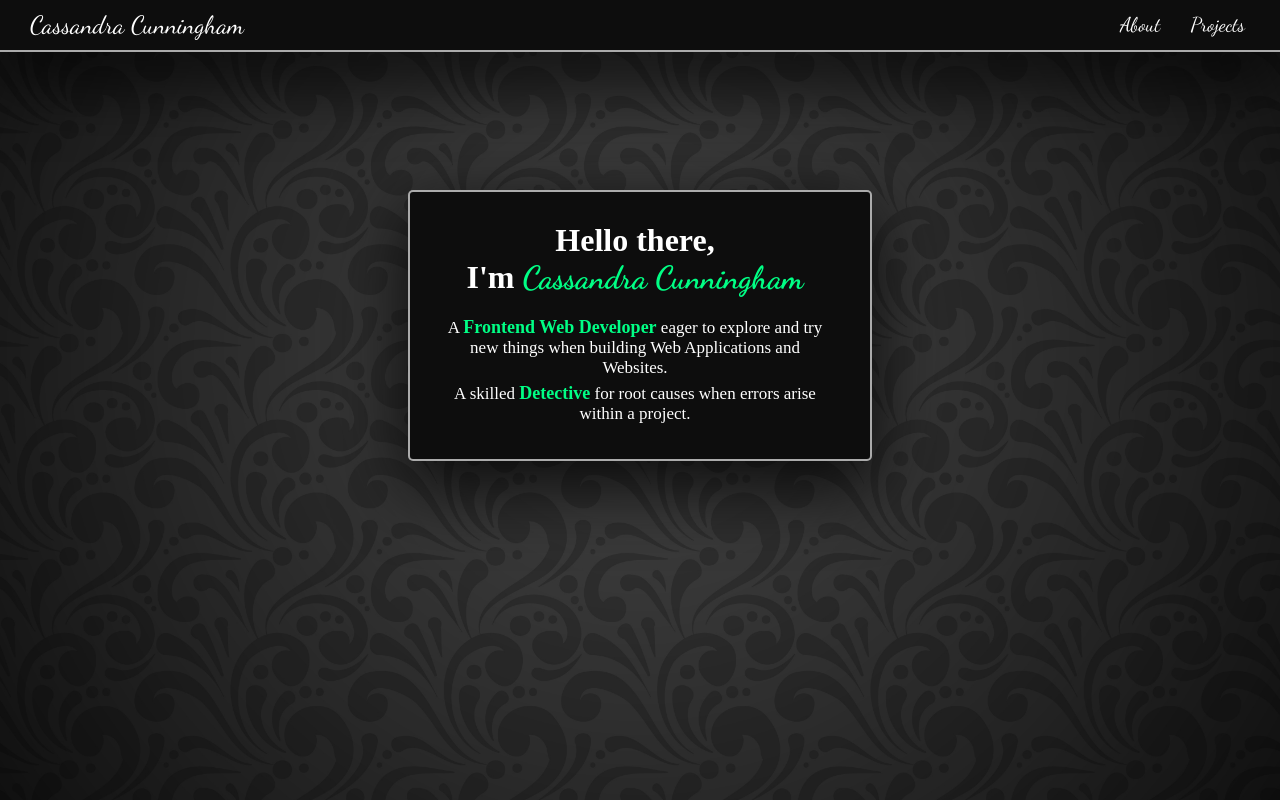
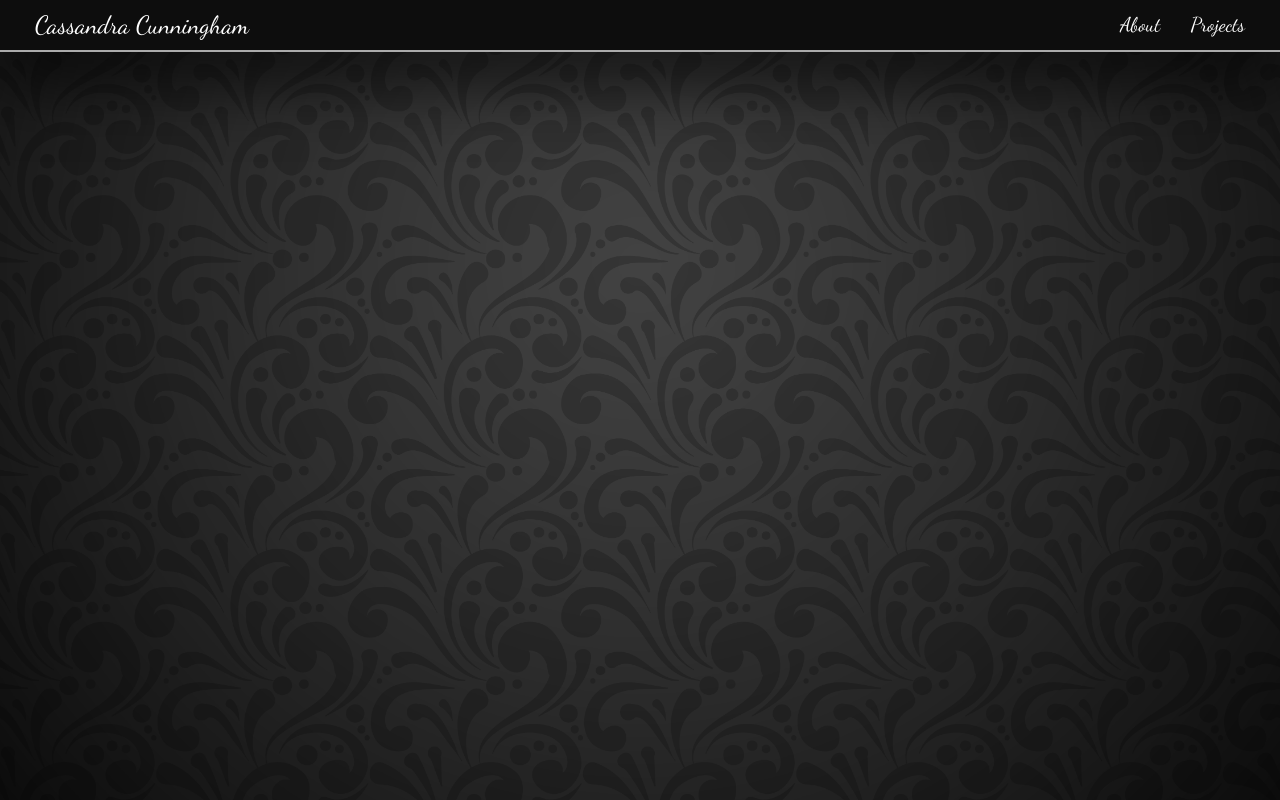
Before and after one commit to ScriptSculptorJS/cassandra-cunningham-portfolio, a React (Vite) app: page /about in a window 1280 px wide. Built offline with nearby package versions, Linux system fonts and the light colour scheme.

Commit message:
Utilized react-router-dom to create multiple pages and link them in the Header component.

```diff
--- a/package.json
+++ b/package.json
@@ -11,7 +11,8 @@
   },
   "dependencies": {
     "react": "^19.0.0",
-    "react-dom": "^19.0.0"
+    "react-dom": "^19.0.0",
+    "react-router-dom": "^7.3.0"
   },
   "devDependencies": {
     "@eslint/js": "^9.21.0",
--- a/src/App.jsx
+++ b/src/App.jsx
@@ -1,12 +1,19 @@
+import React from 'react';
 import Header from './components/header.jsx';
-import Greeting from './components/greeting.jsx';
+import Home from './pages/Home.jsx';
+import { Route, Routes } from 'react-router-dom';
 
 function App() {
 
   return (
     <>
       <Header />
-      <Greeting />
+
+      <Routes>
+        <Route path='/' element={<Home />} />
+        <Route path='/about' element={<h1>About</h1>} />
+        <Route path='/projects' element={<h1>Projects</h1>} />
+      </Routes>
     </>
   )
 }
--- a/src/components/header.jsx
+++ b/src/components/header.jsx
@@ -1,12 +1,13 @@
+import { Link } from 'react-router-dom';
+
 function Header() {
 
   return(
     <header>
-      <p className='name'>Cassandra Cunningham</p>
+      <Link to='/' className='name'> Cassandra Cunningham</Link>
       <div className='nav-container'>
-        <p className='about'>About</p>
-        <p className='projects'>Projects</p>
-
+        <Link to='/about' className='about'>About</Link>
+        <Link to='/projects' className='projects'>Projects</Link>
       </div>
     </header>
   )
--- a/src/main.jsx
+++ b/src/main.jsx
@@ -4,9 +4,12 @@
 import './styles/header.css';
 import './styles/greeting.css';
 import App from './App.jsx'
+import { BrowserRouter as Router } from 'react-router-dom';
 
 createRoot(document.getElementById('root')).render(
-  <StrictMode>
-    <App />
-  </StrictMode>,
+  <Router>
+    <StrictMode>
+      <App />
+    </StrictMode>
+  </Router>,
 )
--- /dev/null
+++ b/src/pages/Home.jsx
@@ -0,0 +1,12 @@
+import Greeting from '../components/greeting.jsx';
+
+function Home() {
+
+  return(
+    <>
+      <Greeting />
+    </>
+  )
+}
+
+export default Home
--- a/src/styles/greeting.css
+++ b/src/styles/greeting.css
@@ -29,7 +29,7 @@
 }
 
 .hello-name {
-  margin-bottom: 20px;
+  margin-bottom: 25px;
 }
 
 .greeting-container h1,
--- a/src/styles/header.css
+++ b/src/styles/header.css
@@ -22,21 +22,28 @@
   margin-left: 30px;
 }
 
+.name:hover {
+  cursor: pointer;
+}
+
 .nav-container {
   font-size: 20px;
   margin-left: auto;
   display: flex;
   flex-direction: row;
-  color: #FFFFFF;
   font-family: "Dancing Script", cursive;
 }
 
+.name,
 .projects,
 .about {
   padding: 2px 5px;
   border-radius: 5px;
+  text-decoration: none;
+  color: #FFFFFF;
 }
 
+.name:hover,
 .projects:hover,
 .about:hover {
   /*background-color: rgba(255, 255, 255, 0.079);*/
```
Also changed, not shown: 1 other file (tests, documents, lock files or other folders).
